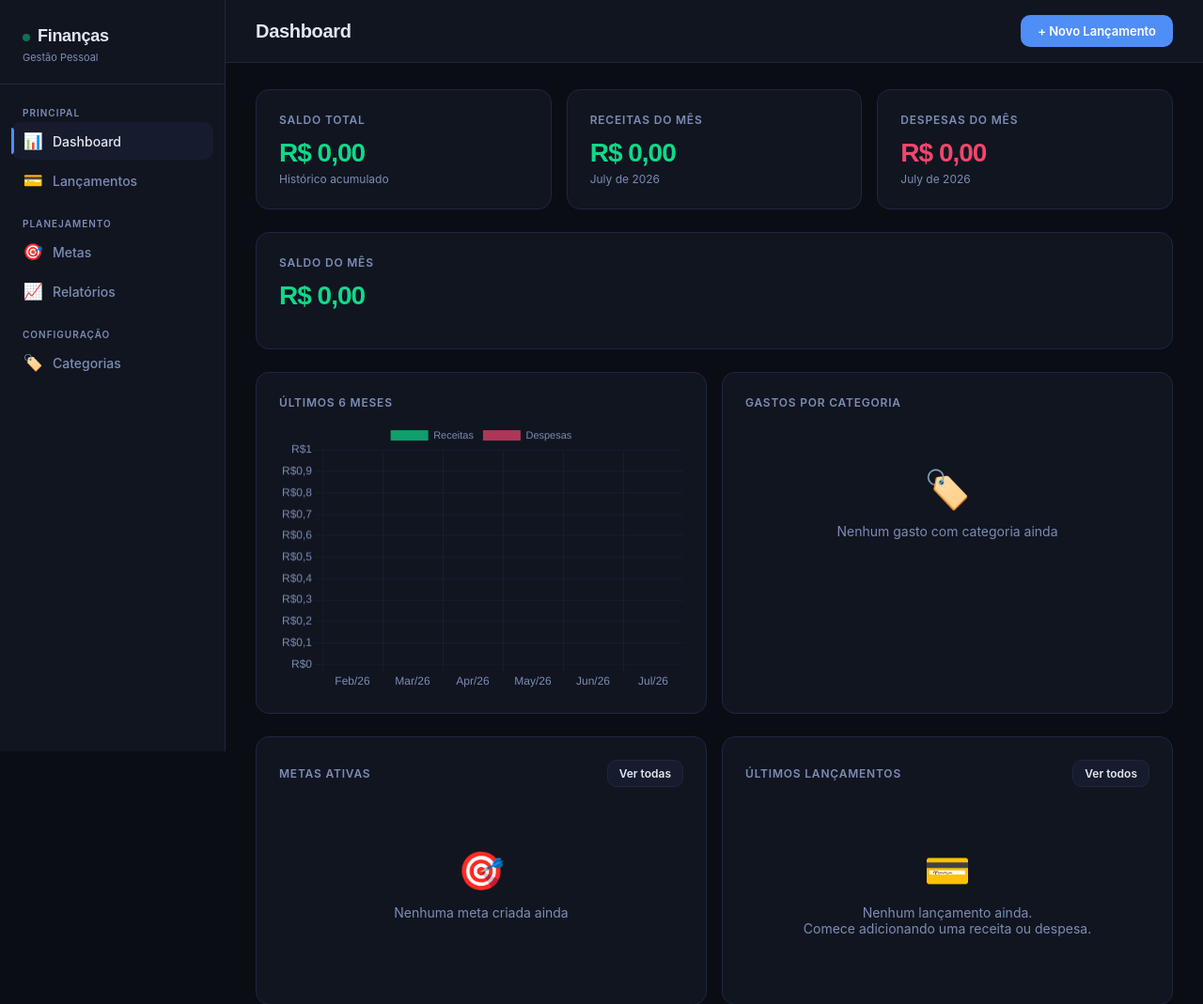
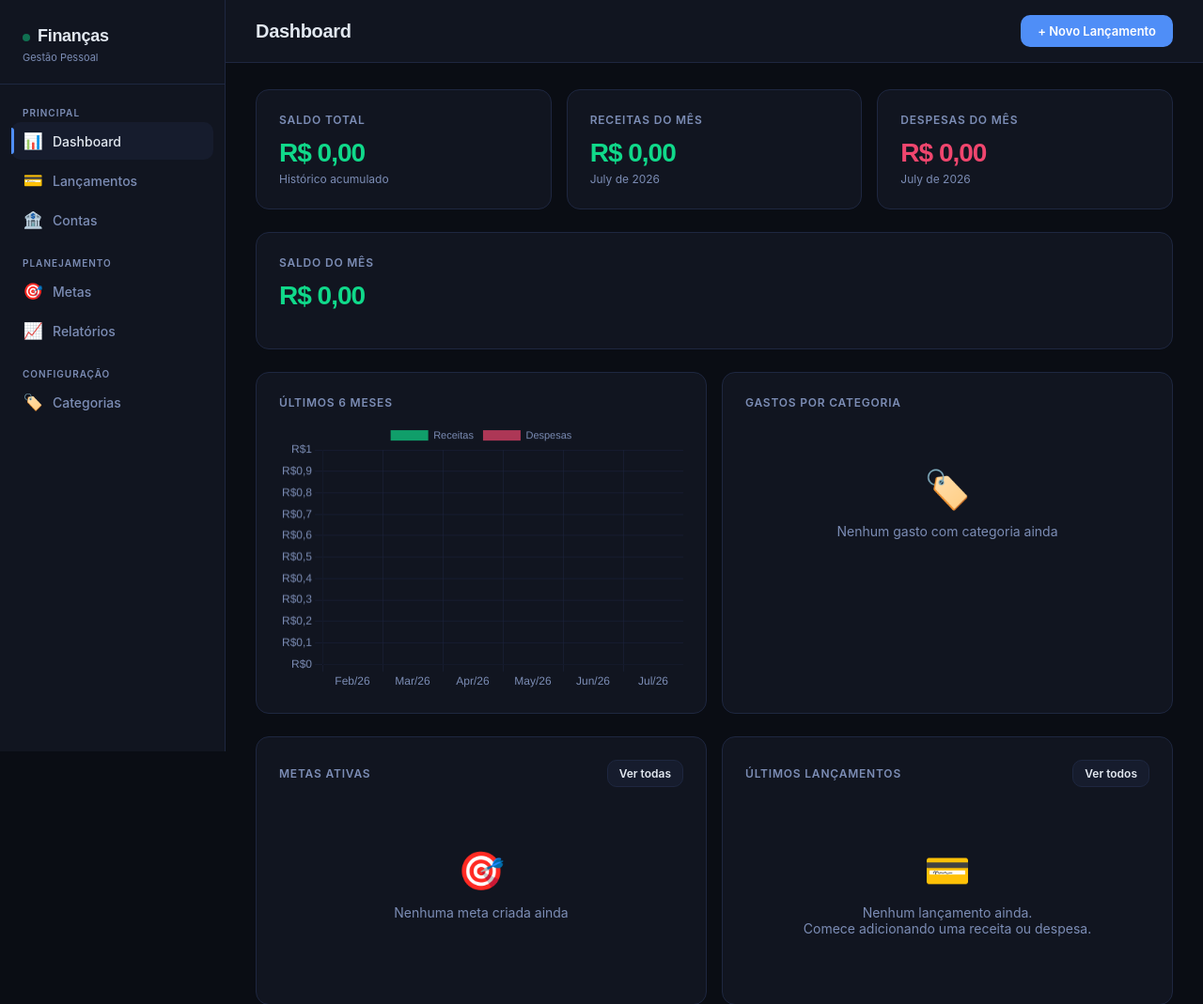
Before and after one commit to jscoringasilva-a11y/Financs, a Flask app: page / in a window 1280 px wide. Shown: the top 1069 px of the page at 94% size. Run offline with Flask 3, Linux system fonts and the light colour scheme.

Commit message:
Add files via upload

```diff
--- a/templates/base.html
+++ b/templates/base.html
@@ -420,6 +420,9 @@
         <a href="/lancamentos" class="nav-link {% if request.endpoint == 'lancamentos' %}active{% endif %}">
             <span class="nav-icon">💳</span> Lançamentos
         </a>
+        <a href="/contas" class="nav-link {% if request.endpoint == 'contas' %}active{% endif %}">
+            <span class="nav-icon">🏦</span> Contas
+        </a>
         <div class="nav-label" style="margin-top:12px">Planejamento</div>
         <a href="/metas" class="nav-link {% if request.endpoint == 'metas' %}active{% endif %}">
             <span class="nav-icon">🎯</span> Metas
```
